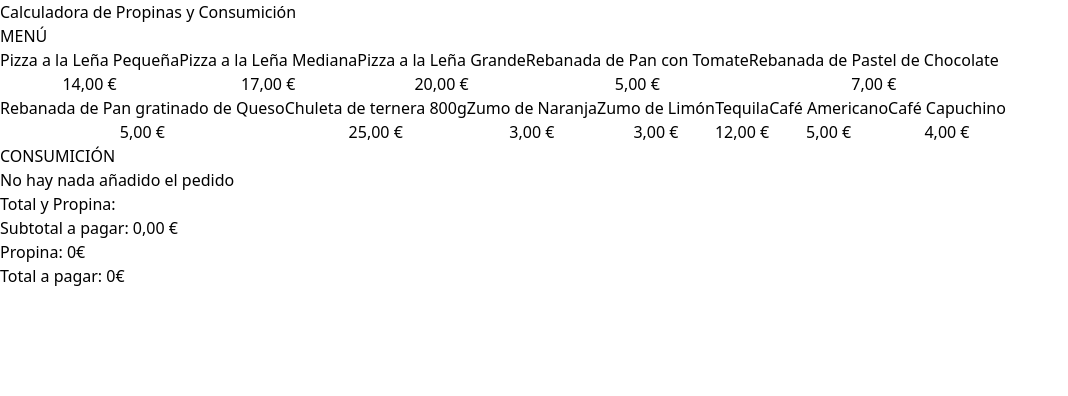
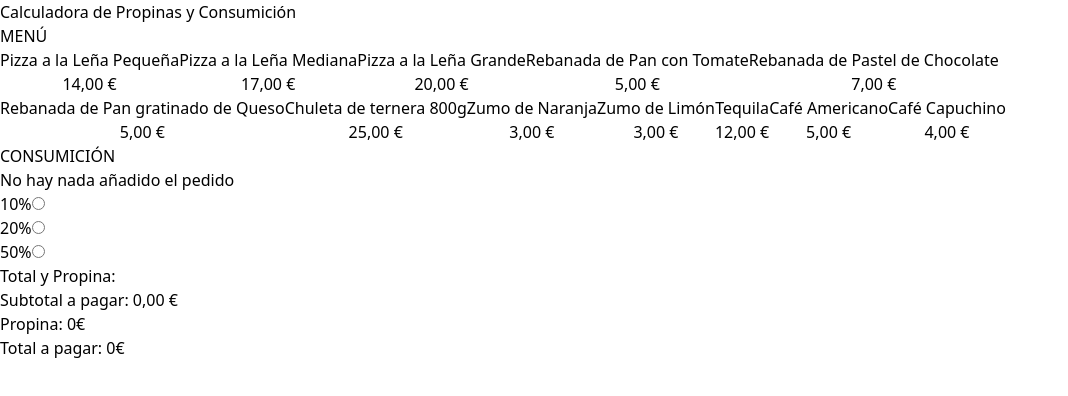
Before and after one commit to AdrianDelMoral/calculadora_propinas_reactTS, a React (Vite) app: page / in a window 1280 px wide. Shown: the top 396 px of the page, without its empty margins (0-1068 px from the left). Built offline with nearby package versions, Linux system fonts and the light colour scheme.

Commit message:
Creating the tip percentage form to see the options what we have

```diff
--- a/src/App.tsx
+++ b/src/App.tsx
@@ -1,6 +1,7 @@
 import MenuItem from "./components/MenuItem"
 import OrderContents from "./components/OrderContents"
 import OrderTotals from "./components/OrderTotals"
+import TipPercentageForm from "./components/TipPercentageForm"
 import { menuItems } from "./data/db"
 import useOrder from "./hooks/useOrder"
 
@@ -35,6 +36,10 @@ function App() {
             removeItem={removeItem}
           />
 
+          <TipPercentageForm
+
+          />
+
           <OrderTotals
             order={order}
           />
--- /dev/null
+++ b/src/components/TipPercentageForm.tsx
@@ -0,0 +1,39 @@
+const tipOptions = [
+    {
+        id: 'tip-10',
+        value: .10,
+        label: '10%'
+    },
+    {
+        id: 'tip-20',
+        value: .20,
+        label: '20%'
+    },
+    {
+        id: 'tip-50',
+        value: .50,
+        label: '50%'
+    },
+]
+
+export default function TipPercentageForm() {
+    return (
+        <div>
+            <h3 className="font-black text-2xl"></h3>
+
+            <form>
+                {tipOptions.map(tip => (
+                    <div key={tip.id} className="flex gap-2">
+                        <label htmlFor={tip.id}>{tip.label}</label>
+                        <input
+                            id={tip.id}
+                            type="radio"
+                            name="tip"
+                            value={tip.value}
+                        />
+                    </div>
+                ))}
+            </form>
+        </div>
+    )
+}
```
